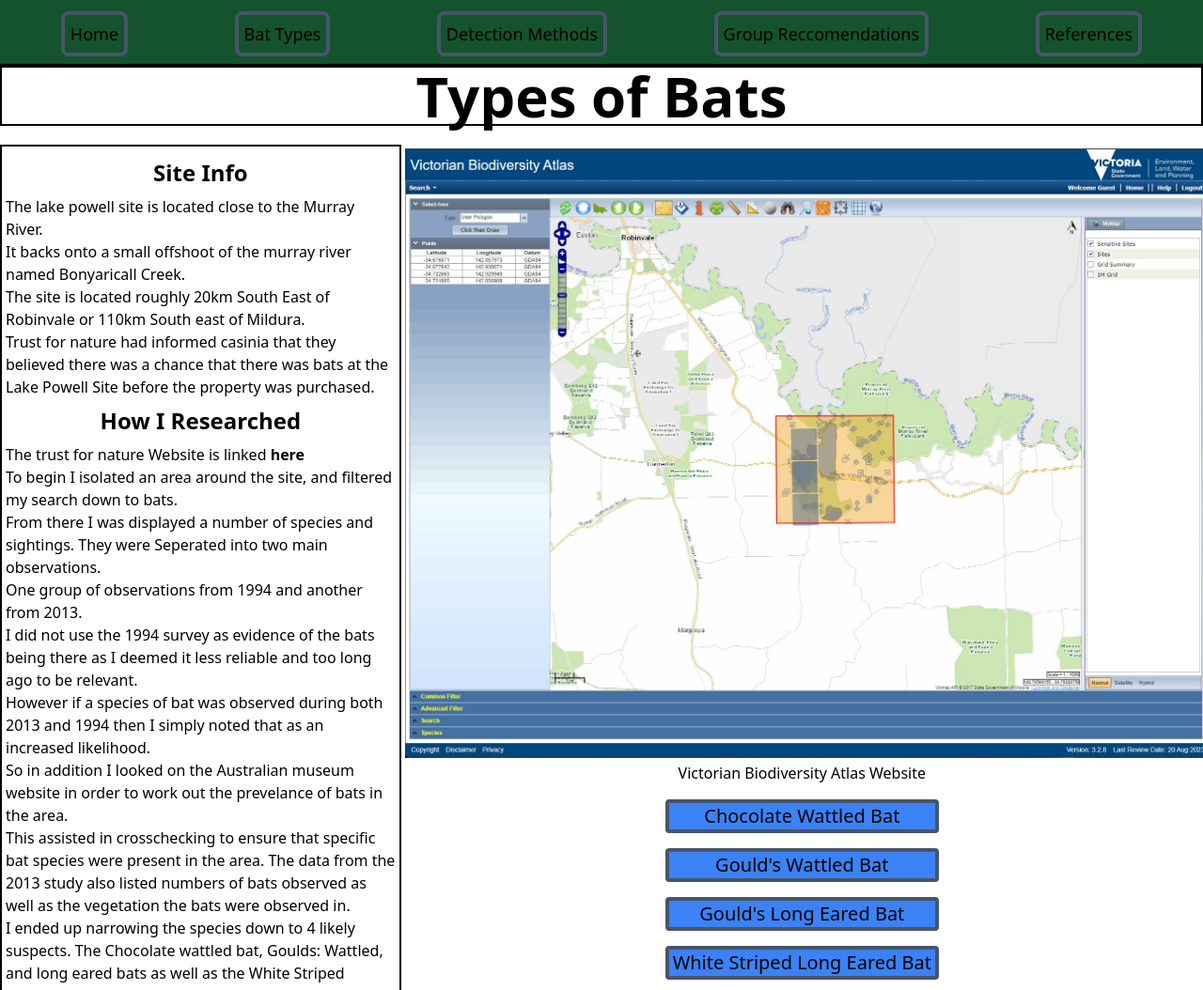
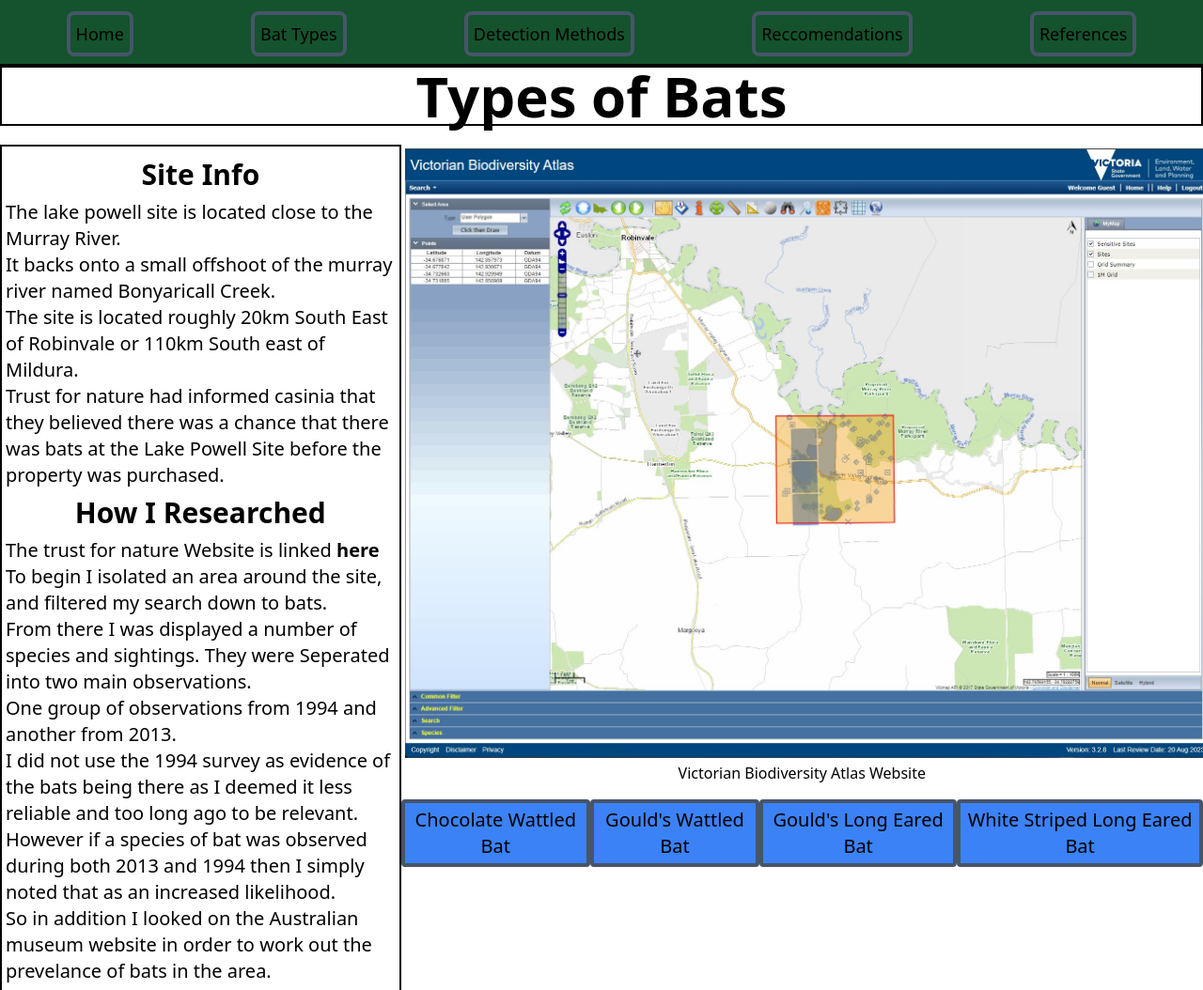
Before and after one commit to AussieGinger/aussieginger.github.io, a website: page bat-types.html in a window 1280 px wide. Shown: the top 1054 px of the page at 94% size. Drawn offline with Linux system fonts and the light colour scheme.

Commit message:
Text Resizing

```diff
--- a/bat-types.html
+++ b/bat-types.html
@@ -21,7 +21,7 @@
                 Bat Types</a></li>
             <li class = "hover:bg-green-950 border-slate-600 p-1.5 mt-1 text-center border-4 rounded-lg"><a href="./detection-methods.html">
                 Detection Methods</a></li>
-            <li class = "hover:bg-green-950 border-slate-600 p-1.5 mt-1 text-center border-4 rounded-lg"> <a href="./reccomendations.html"> Group
+            <li class = "hover:bg-green-950 border-slate-600 p-1.5 mt-1 text-center border-4 rounded-lg"> <a href="./reccomendations.html">
                 Reccomendations</a></li>
             <li class = "hover:bg-green-950 border-slate-600 p-1.5 mt-1 text-center border-4 rounded-lg"><a href="./references.html">
                 References</a></li>
@@ -34,15 +34,15 @@
             <h1 class = " flex flex-row justify-center flex-wrap text-6xl text-center font-bold mb-5 border-black border-2">Types of Bats</h1>
         </span>
     <span class = "flex">
-        <span class="border-2 border-black p-1 w-1/3">
+        <span class="border-2 border-black p-1 w-1/3 text-xl">
             <span>
-                <h2 class="text-2xl font-semibold text-center py-2">Site Info</h2>
+                <h2 class="text-3xl font-semibold text-center py-2">Site Info</h2>
                 <p>The lake powell site is located close to the Murray River. <br> It backs onto a small offshoot of the murray river named Bonyaricall Creek. <br> The site is located roughly 20km South East of Robinvale or 110km South east of Mildura.</p>
-                <p>Trust for nature had informed casinia that they believed there was a chance that there was bats at the Lake Powell Site before the property was purchased.</p>
+                <p class= "">Trust for nature had informed casinia that they believed there was a chance that there was bats at the Lake Powell Site before the property was purchased.</p>
             </span>
 
-            <span>
-                <h2 class = "text-2xl font-semibold text-center py-2">How I Researched</h2>
+            <span class = "text-xl">
+                <h2 class = "text-3xl font-semibold text-center my-2 ">How I Researched</h2>
                 <p>The trust for nature Website is linked <a class = "font-semibold hover:font-normal" href = "https://vba.biodiversity.vic.gov.au/vba/#/">here</a></p>
                 <p>
                     To begin I isolated an area around the site, and filtered my search down to bats. <br>
@@ -63,11 +63,11 @@
             <img class = "m-1 mb-3 w-fit" src = "./images/VBA-1.jpg" alt = "Image of Area Observed On The Vic biodiversity Atlas">
             <figcaption class = "text-center -mt-2 mb-2">Victorian Biodiversity Atlas Website</figcaption>
             </figure>
-            <ul class = "w-fit text-center mx-auto flex flex-col text-xl">
-                <a href = "./bat-types/chocolate-wattled.html"><li class = "my-2 rounded border-slate-600 border-4 bg-blue-500 hover:bg-blue-600">Chocolate Wattled Bat</li></a>
-                <a href = "./bat-types/goulds-wattled.html"><li class = "my-2 rounded border-slate-600 border-4 bg-blue-500 hover:bg-blue-600">Gould's Wattled Bat</li></a>
-                <a href = "./bat-types/long-eared.html"><li class = "my-2 rounded border-slate-600 border-4 bg-blue-500 hover:bg-blue-600">Gould's Long Eared Bat</li></a>
-                <a href = "./bat-types/white-striped-freetailed.html"><li class = "my-2 px-1 rounded border-slate-600 border-4 bg-blue-500 hover:bg-blue-600">White Striped Long Eared Bat</li></a>
+            <ul class = "text-center mx-auto flex flex-row text-xl justify-around">
+                <a href = "./bat-types/chocolate-wattled.html"><li class = "p-1 my-2 rounded border-slate-600 border-4 bg-blue-500 hover:bg-blue-600">Chocolate Wattled Bat</li></a>
+                <a href = "./bat-types/goulds-wattled.html"><li class = "p-1 my-2 rounded border-slate-600 border-4 bg-blue-500 hover:bg-blue-600">Gould's Wattled Bat</li></a>
+                <a href = "./bat-types/long-eared.html"><li class = "p-1 my-2 rounded border-slate-600 border-4 bg-blue-500 hover:bg-blue-600">Gould's Long Eared Bat</li></a>
+                <a href = "./bat-types/white-striped-freetailed.html"><li class = "p-1 my-2 px-1 rounded border-slate-600 border-4 bg-blue-500 hover:bg-blue-600">White Striped Long Eared Bat</li></a>
             </ul>
         </span>
     </span>
```
Also changed, not shown: bat-types/goulds-wattled.html (+1 -1 lines), bat-types/long-eared.html (+1 -1 lines), bat-types/white-striped-freetailed.html (+1 -1 lines), detection-methods.html (+2 -2 lines), index.html (+2 -2 lines), reccomendations.html (+12 -11 lines), references.html (+1 -1 lines).
